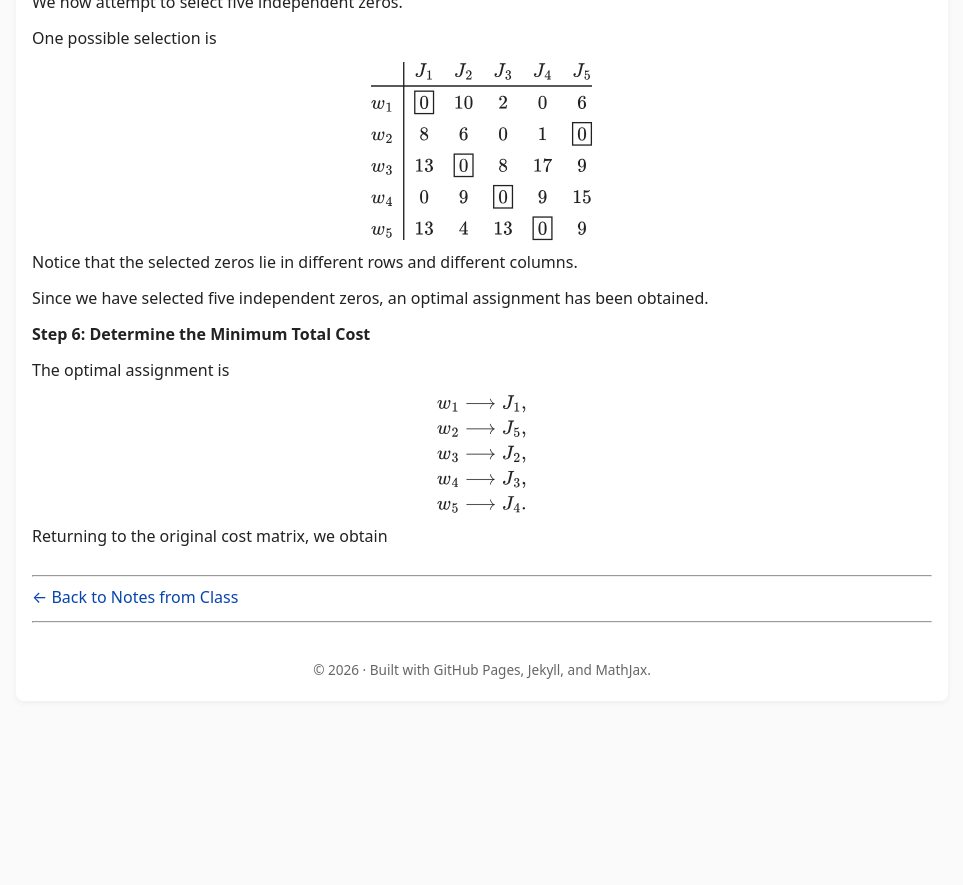
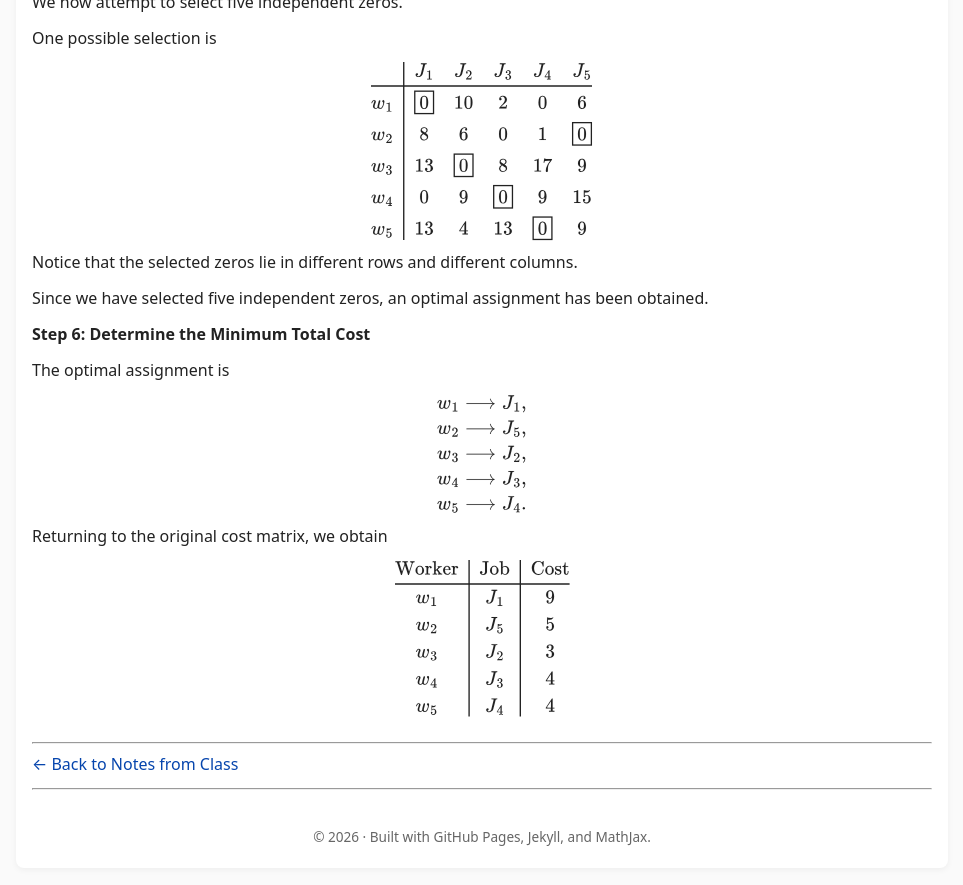
Before and after one commit to SaleemKamaludin/SaleemKamaludin.github.io, a Jekyll site: the page built from courses/math-2276/notes-from-class/supplementary-lecture-6/index.md, in a window 1280 px wide and 900 px high, scrolled down 8606 px. Shown: the top 885 px of the window, without its empty margins (158-1121 px from the left). Built offline with Jekyll 4.4.1, drawn with Linux system fonts in a browser that asks for light colours; before the commit the page ends 9339 px from its top, so only the background shows below that.

Commit message:
Add original cost table to Step 6 of Example 1.3

```diff
--- a/courses/math-2276/notes-from-class/supplementary-lecture-6/index.md
+++ b/courses/math-2276/notes-from-class/supplementary-lecture-6/index.md
@@ -1397,6 +1397,25 @@ w_5 &\longrightarrow J_4.
       </p>
 
     </div>
+
+    <div id="example-hungarian-five-by-five-step-6-original-costs-table">
+
+      <div class="display-math">
+
+\[
+\begin{array}{c|c|c}
+\text{Worker} & \text{Job} & \text{Cost}\\ \hline
+w_1 & J_1 & 9\\
+w_2 & J_5 & 5\\
+w_3 & J_2 & 3\\
+w_4 & J_3 & 4\\
+w_5 & J_4 & 4
+\end{array}
+\]
+
+      </div>
+
+    </div>
 </div>
 </div>
 
```
